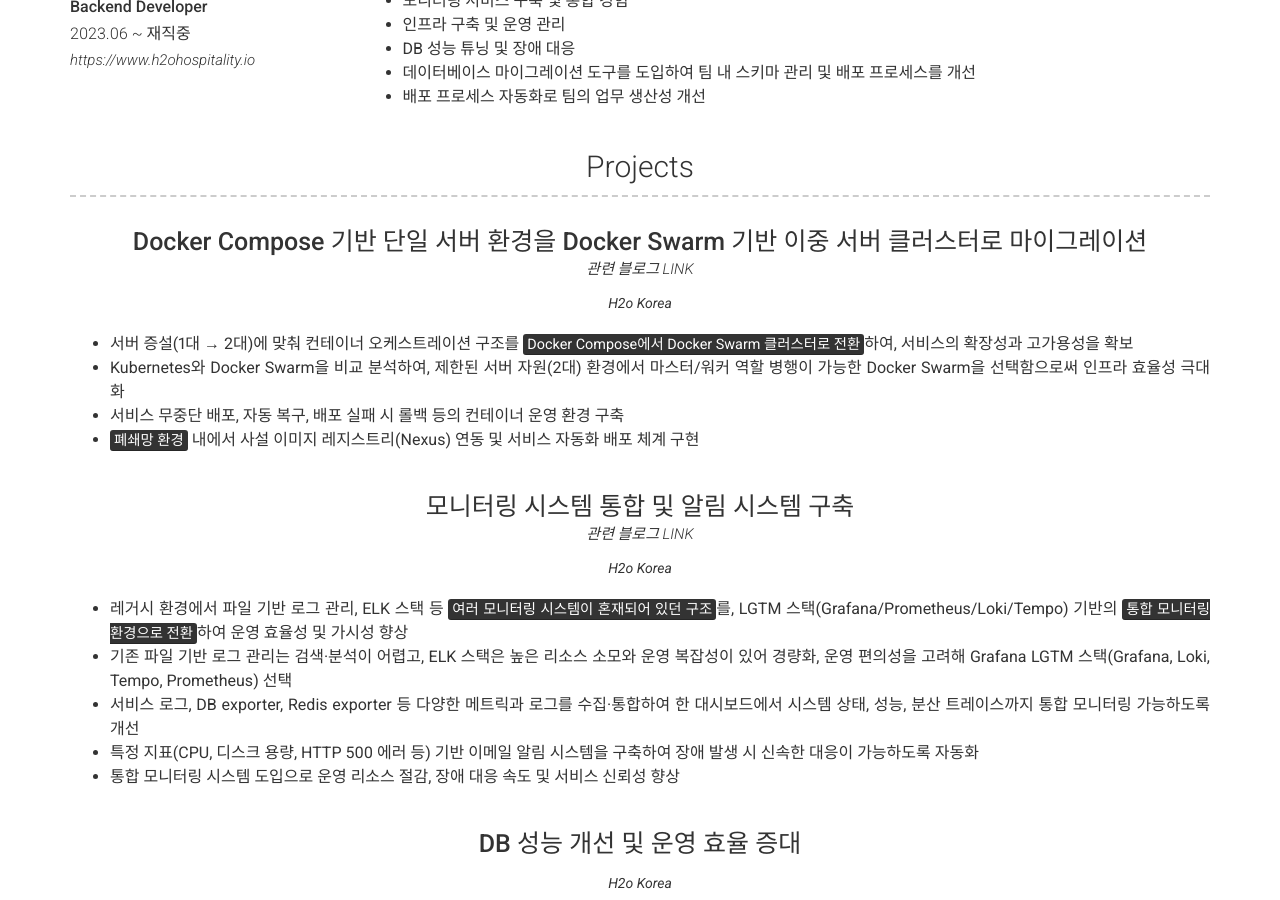
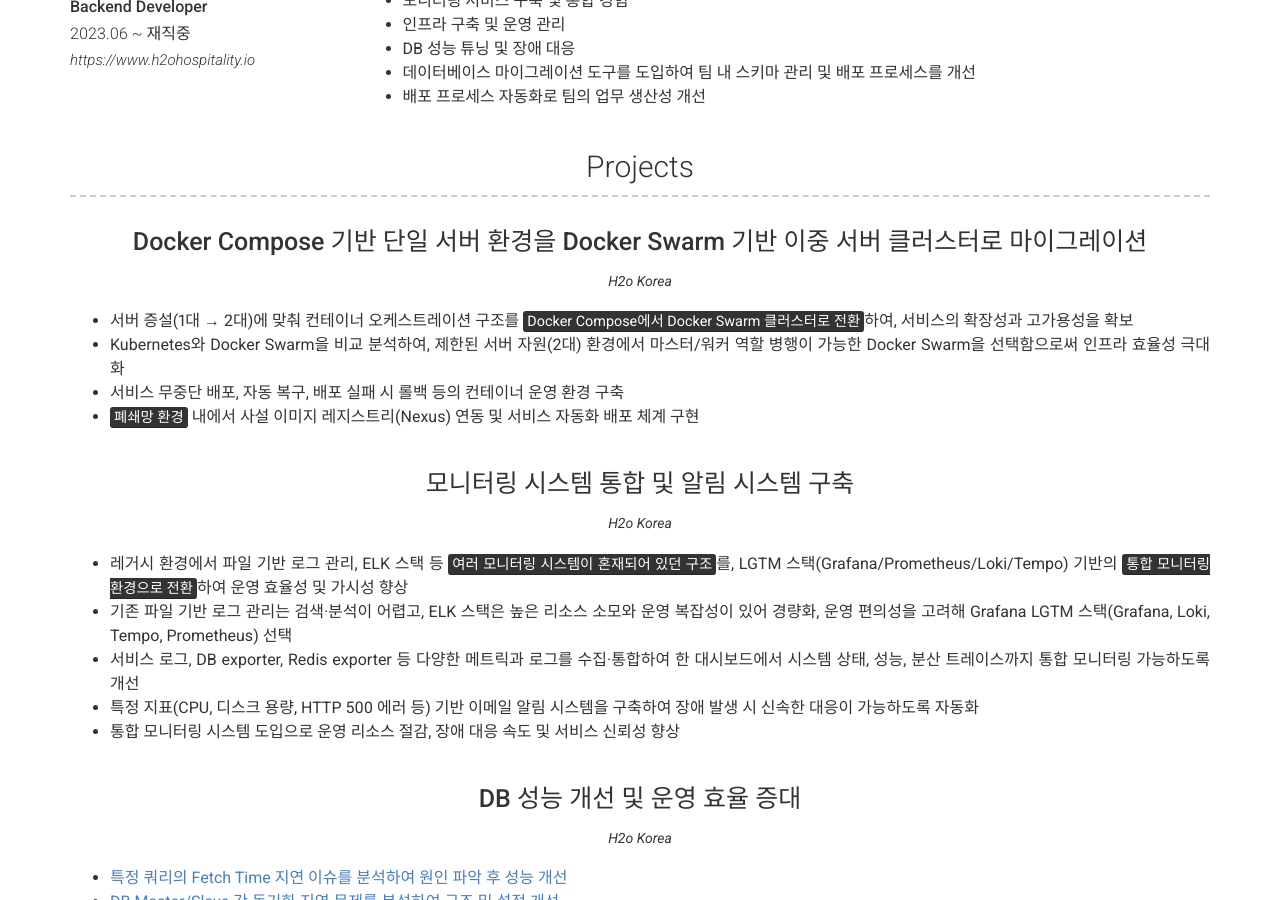
Before and after one commit to aksmf1442/resume, a Jekyll site: the page built from index.md, in a window 1280 px wide and 900 px high, scrolled down 741 px. Built offline with Jekyll 4.4.1, drawn with Linux system fonts in a browser that asks for light colours; nearby versions of some CDN libraries; part of the change alters nothing that is shown.

Commit message:
블로그 링크 잠시 주석 처리

```diff
--- a/_config.yml
+++ b/_config.yml
@@ -67,8 +67,8 @@ content:
     content:
       - layout: top-middle
         title: Docker Compose 기반 단일 서버 환경을 Docker Swarm 기반 이중 서버 클러스터로 마이그레이션
-        link: https://www.notion.so/Docker-Compose-Swarm-2283d7c5e50c8117b7b3cbcf29b6ee52
-        link_text: 관련 블로그 LINK
+        # link: https://www.notion.so/Docker-Compose-Swarm-2283d7c5e50c8117b7b3cbcf29b6ee52
+        # link_text: 관련 블로그 LINK
         quote: >
           H2o Korea
         description: | # this will include new lines to allow paragraphs
@@ -78,8 +78,8 @@ content:
           - <mark>폐쇄망 환경</mark> 내에서 사설 이미지 레지스트리(Nexus) 연동 및 서비스 자동화 배포 체계 구현
       - layout: top-middle
         title: 모니터링 시스템 통합 및 알림 시스템 구축
-        link: https://www.notion.so/2283d7c5e50c81698ea4df650fbc2569
-        link_text: 관련 블로그 LINK
+        # link: https://www.notion.so/2283d7c5e50c81698ea4df650fbc2569
+        # link_text: 관련 블로그 LINK
         quote: >
           H2o Korea
         description: | # this will include new lines to allow paragraphs
```
